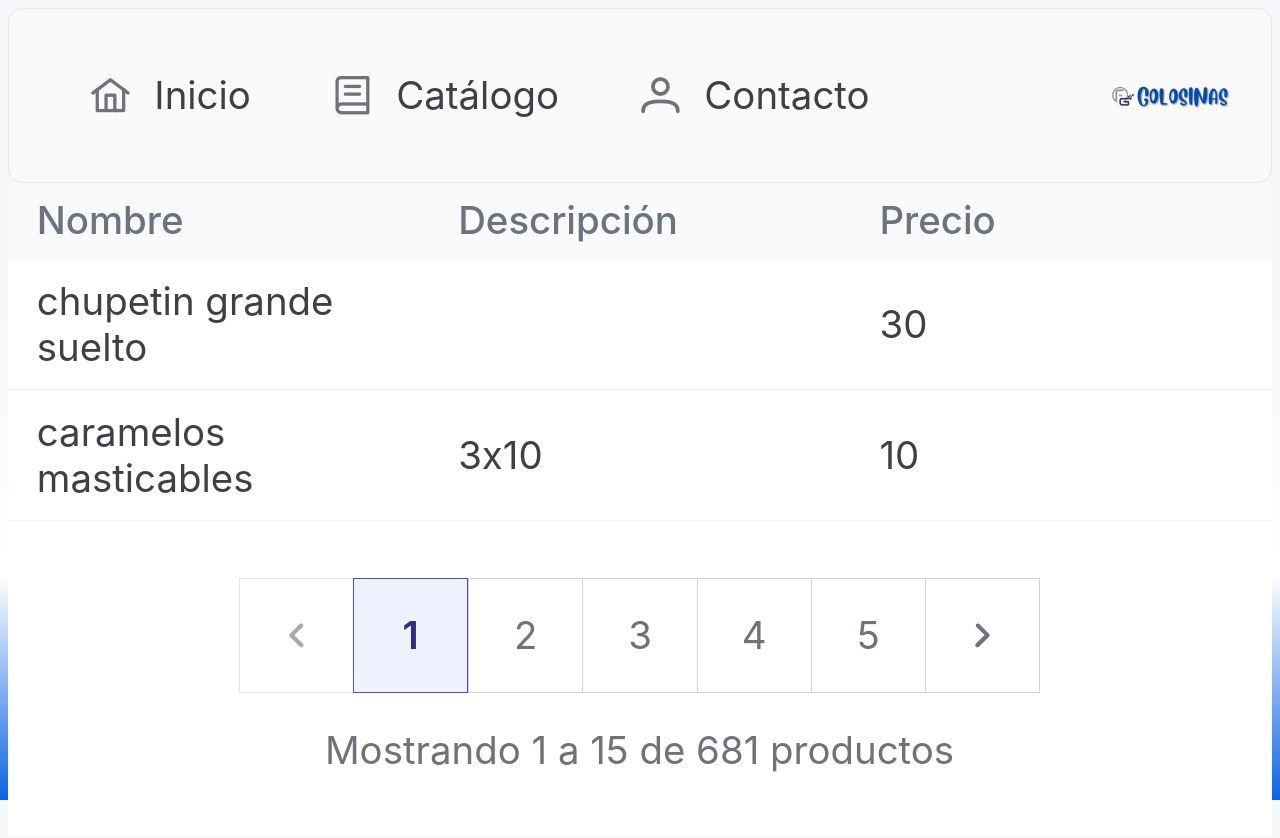
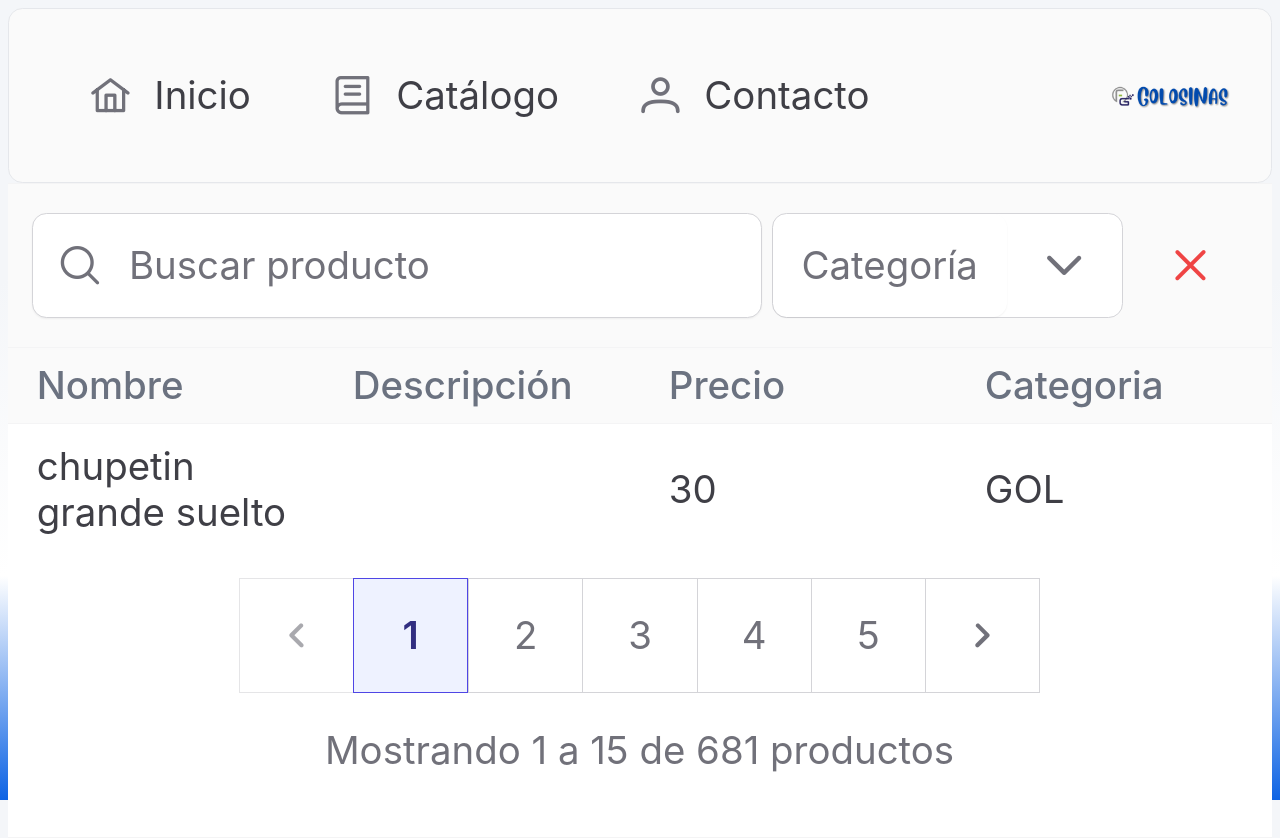
Before and after one commit to GonzaloGuaimas/candyshopwebsite-nextjs-mongodb, a Next.js app: page /catalog in a window 1280 px wide. Shown: the top 838 px of the page. Built offline with nearby package versions, Linux system fonts and the light colour scheme; no server answers; a web font is replaced by a local one.

Commit message:
add filters

```diff
--- a/src/components/catalog/TableProducts.tsx
+++ b/src/components/catalog/TableProducts.tsx
@@ -1,18 +1,71 @@
-import React from 'react'
+import React, { useEffect, useState } from 'react'
 import { DataTable } from 'primereact/datatable'
 import { Column } from 'primereact/column'
+import { InputText } from 'primereact/inputtext'
+import { Dropdown } from 'primereact/dropdown'
+import { Button } from 'primereact/button'
+import { FilterMatchMode } from 'primereact/api'
 
 export const TableProducts = ({ products }) => {
+  const [globalFilter, setGlobalFilter] = useState('')
+  const [globalFilterDrop, setGlobalFilterDrop] = useState('')
+  const categories = [{name: 'ALFAJORES', value:'ALF'}, {name: 'BEBIDAS', value:'BEB'}, {name: 'COMESTIBLES', value:'COM'}, {name: 'CHOCOLATES', value:'CHOC'},
+  {name: 'GOLOSINAS', value:'GOL'}, {name: 'GALLETAS', value:'GALL'}, {name: 'SNACK', value:'SNACK'}, {name: 'VARIOS', value:'VAR'}]
+  const [filters, setFilters] = useState()
+  const clearFilters = () => {
+    initFilters()
+  }
+
+  const onGlobalFilterChange = (e) => {
+      const value = e.target.value
+      let _filters = { ...filters }
+      _filters['name'].value = value
+
+      setFilters(_filters)
+      setGlobalFilter(value)
+  }
+  const onDropFilterChange = (e) => {
+    const value = e.target.value
+    let _filters = { ...filters }
+    _filters['category'].value = value
+
+    setFilters(_filters)
+    setGlobalFilterDrop(value)
+}
+  useEffect(() => {
+    initFilters()
+  },[])
+  const initFilters = () => {
+    setFilters({
+      'name': { value: null, matchMode: FilterMatchMode.CONTAINS },
+      'description': { value: null, matchMode: FilterMatchMode.CONTAINS },
+      'category': { value: null, matchMode: FilterMatchMode.CONTAINS }
+  })
+    setGlobalFilter('')
+    setGlobalFilterDrop('')
+}
+
+  const header = (
+    <div className="table-header">
+        <span className="p-input-icon-left">
+            <i className="pi pi-search" />
+            <InputText type="search" value={globalFilter} onChange={onGlobalFilterChange} placeholder="Buscar producto" />
+        </span>
+        <Dropdown optionLabel='name' optionValue='value' value={globalFilterDrop} options={categories} onChange={onDropFilterChange} placeholder="Categoría"/>
+        <Button icon="pi pi-times" className="p-button-rounded p-button-danger p-button-text" aria-label="Cancel" onClick={() => clearFilters()}/>
+    </div>
+  )
   return (
     <div>
         <div className="card" style={{ height: 'calc(100vh - 145px)' }}>
             <DataTable value={products} scrollable scrollHeight="flex" size='small'
-            paginator rows={15}
+            paginator rows={15} header={header} filters={filters}
             paginatorTemplate="PrevPageLink PageLinks NextPageLink CurrentPageReport RowsPerPageDropdown"
             currentPageReportTemplate="Mostrando {first} a {last} de {totalRecords} productos">
                 <Column field="name" header="Nombre"></Column>
                 <Column field="description" header="Descripción"></Column>
                 <Column field="list3" header="Precio"></Column>
+                <Column field="category" header="Categoria"></Column>
             </DataTable>
         </div>
     </div>
--- a/src/pages/catalog.tsx
+++ b/src/pages/catalog.tsx
@@ -16,7 +16,7 @@ export default function Home({ productos }) {
   return (
     <div className='main-container-catalog'>
         <NavBar/>
-        <TableProducts products={productsList} />
+        <TableProducts products={productsList}/>
         <FooterBar/>
     </div>
   )
--- a/styles/globals.css
+++ b/styles/globals.css
@@ -90,3 +90,10 @@ body {
   color: white;
   font-weight: bold;
 }
+
+/*datatable*/
+.table-header {
+  display: flex;
+  align-items: center;
+  justify-content: space-between;
+}
```
